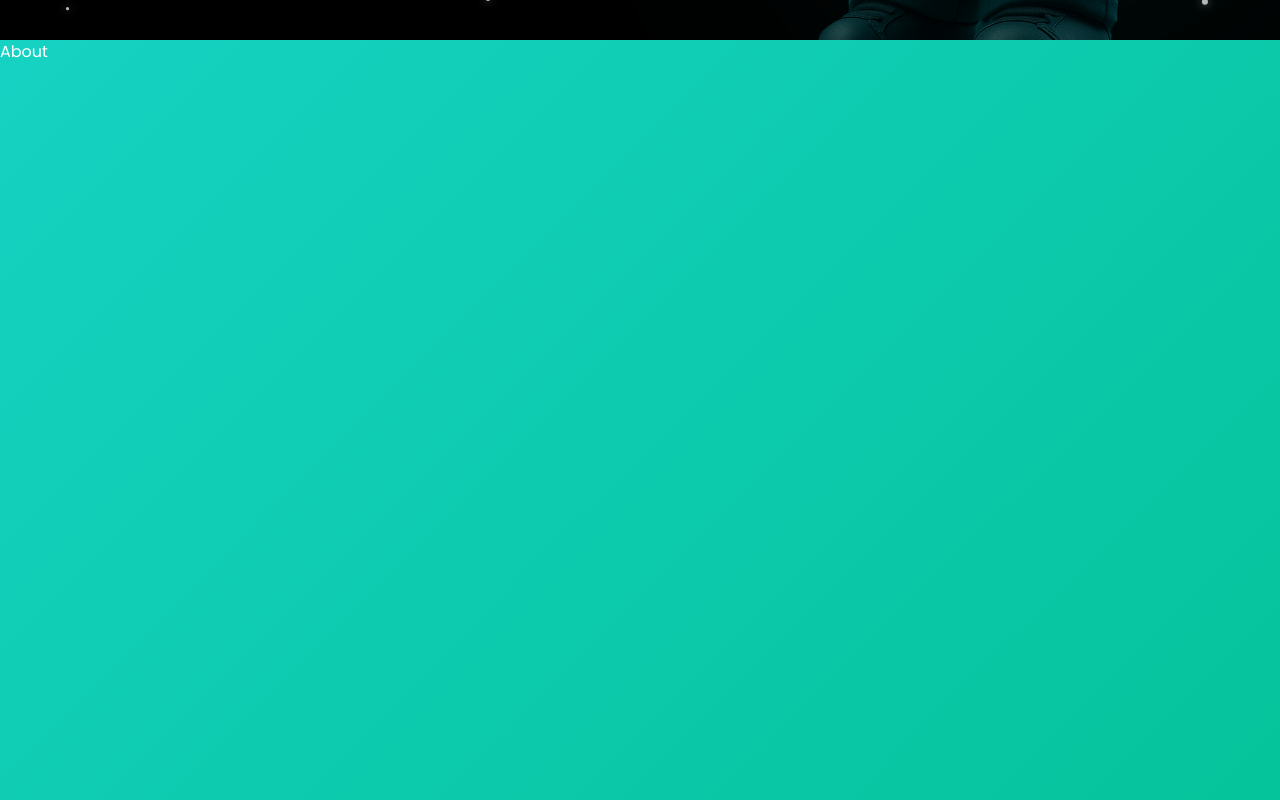
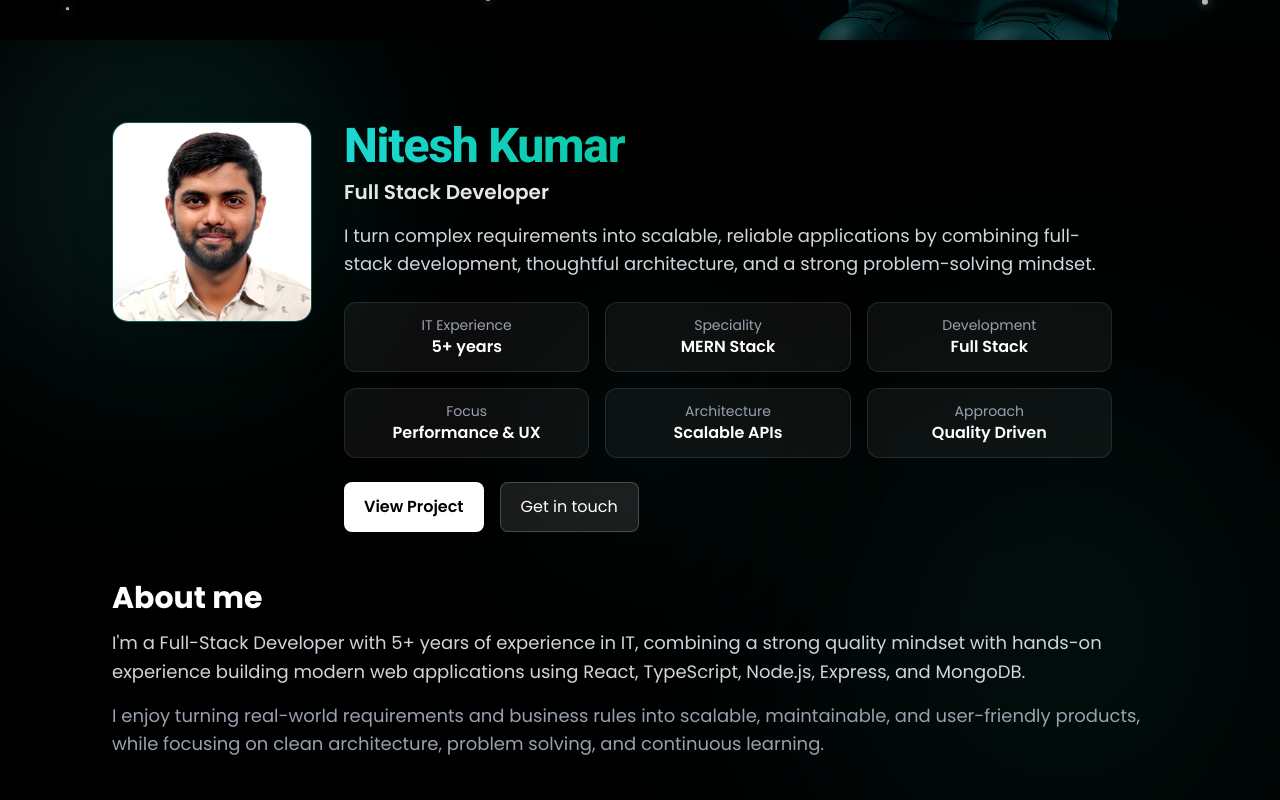
Before and after one commit to Nitu2610/portfolio-2026, a React (Vite) app: page / in a window 1280 px wide. Shown: the part 760-1560 px from the top of the page. Built offline with nearby package versions, Linux system fonts and the light colour scheme.

Commit message:
implement the About section centent.

```diff
--- a/src/components/ParticleBackground.tsx
+++ b/src/components/ParticleBackground.tsx
@@ -112,7 +112,7 @@
   return (
     <canvas
       ref={canvasRef}
-   className="fixed top-0 left-0 w-full h-full pointer-events-none z-0"
+   className="absolute top-0 left-0 w-full h-full pointer-events-none z-0"
     ></canvas>
   );
 };
--- a/src/index.css
+++ b/src/index.css
@@ -3,6 +3,7 @@
 
 body{
   font-family:"poppins", sans-serif;
+  background-color: black;
 }
 
 h1, h2{
--- a/src/sections/About.tsx
+++ b/src/sections/About.tsx
@@ -1,3 +1,128 @@
+import { motion } from "framer-motion";
+
+import Profile from "../assets/Profile.jpg";
+
 export const About = () => {
-  return <div className="w-full h-screen" >About</div>;
+  const stats = [
+    { label: "IT Experience", value: "5+ years" },
+    { label: "Speciality", value: "MERN Stack" },
+    { label: "Development", value: "Full Stack" },
+    { label: "Focus", value: "Performance & UX" },
+    { label: "Architecture", value: "Scalable APIs" },
+    { label: "Approach", value: "Quality Driven" },
+  ];
+
+  const glows = [
+    "-top-10 -left-10 w-[360px] h-[360px] opacity-20 blur-[120px]",
+    "bottom-0 right-10 w-[420px] h-[420px] opacity-15 blur-[140px] delay-300",
+    "top-1/2 left-1/2 -translate-x-1/2 -translate-y-1/2 w-[220px] h-[220px] opacity-10 blur-[100px]",
+  ];
+  return (
+    <section
+      id="about"
+      className="min-h-screen w-full  flex items-center justify-center relative bg-black text-white overflow-hidden"
+    >
+      <div className="absolute inset-0 pointer-events-none">
+        {glows.map((c, i) => (
+          <div
+            key={i}
+            className={`absolute rounded-full bg-gradient-to-r from-[#302b63] via-[#00bf8f] to-[#1cd8d2] animate-pulse ${c}`}
+          ></div>
+        ))}
+      </div>
+      <div className="relative z-10 max-w-6xl w-full mx-auto px-6  md:px-10 lg:px-12 py-20 flex flex-col gap-12 ">
+        <motion.div
+          className="flex flex-col md:flex-row items-center md:items-stretch
+        gap-8"
+          initial={{ opacity: 0, y: 24 }}
+          whileInView={{ opacity: 1, y: 0 }}
+          transition={{ duration: 0.6 }}
+          viewport={{ once: true, amount: 0.4 }}
+        >
+          <motion.div
+            className="relative w-[160px] h-[160px] md:w-[200px] md:h-[200px]
+          rounded-2xl overflow-hidden shadow-2xl bg-gradient-to-br from-[#1cd8d2]/20 to-[#302b63]/20 border border-[#1cd8d2]/25 "
+            whileHover={{ scale: 1.02 }}
+            transition={{ type: "spring", stiffness: 200, damping: 10 }}
+          >
+            <img
+              src={Profile}
+              alt="profile_image"
+              className="absolute inset-0"
+            />
+          </motion.div>
+
+          <div className="flex-1 flex flex-col justify-center text-center md:text-left">
+            <h2 className="text-4xl sm:text-5xl font-extrabold tracking-tight bg-clip-text text-transparent bg-gradient-to-r from-[#1cd8d2] via-[#00bf8f] to-[#1cd8d2]  ">
+              {" "}
+              Nitesh Kumar{" "}
+            </h2>
+
+            <p className="mt-2 text-lg sm:text-xl text-white/90 font-semibold">
+              Full Stack Developer
+            </p>
+            <p className="mt-4 text-gray-300 leading-relax text-base sm:text-lg max-w-2xl md:max-w-3xl">
+              I turn complex requirements into scalable, reliable applications
+              by combining full-stack development, thoughtful architecture, and
+              a strong problem-solving mindset.
+            </p>
+
+            <div className="mt-6 grid grid-cols-1 sm:grid-cols-3 gap-3 sm:gap-4 max-w-3xl  ">
+              {stats.map((item, i) => (
+                <motion.div
+                  key={i}
+                  className="rounded-xl border border-white/10 bg-white/5  px-4 py-3 text-center "
+                  initial={{ opacity: 0, y: 10 }}
+                  whileInView={{ opacity: 1, y: 0 }}
+                  transition={{ delay: 0.05 * 1, duration: 0.4 }}
+                  viewport={{ once: true, amount: 0.3 }}
+                >
+                  <div className="text-sm text-gray-400">{item.label} </div>
+                  <div className="text-base font-semibold"> {item.value} </div>
+                </motion.div>
+              ))}
+            </div>
+
+            <div className="mt-6 flex flex-col sm:flex-row gap-3 sm:gap-4 justify-center md:justify-start">
+              <a
+                href="#projects"
+                className="inline-flex items-center justify-center rounded-lg bg-white text-black font-semibold px-5 py-3 hover:bg-gray-200 tranistion "
+              >
+                View Project
+              </a>
+              <a
+                href="#contact"
+                className="inline-flex items-center justify-center rounded-lg border border-white/20 bg-white/10 text-white px-5 py-3 hover:bg-white/20 transition"
+              >
+                Get in touch
+              </a>
+            </div>
+          </div>
+        </motion.div>
+
+        <motion.div
+          className="text-center md:text-left"
+          initial={{ opacity: 0, x: -30 }}
+          whileInView={{ opacity: 1, x: 0 }}
+          transition={{ duration: 0.6 }}
+          viewport={{ once: true, amount: 0.4 }}
+        >
+          <h3 className="text-2xl sm:text-3xl font-bold text-white mb-3">
+            About me
+          </h3>
+          <p className="text-gray-300 leading-relaxed text-base sm:text-lg">
+            I'm a Full-Stack Developer with 5+ years of experience in IT,
+            combining a strong quality mindset with hands-on experience building
+            modern web applications using React, TypeScript, Node.js, Express,
+            and MongoDB.
+          </p>
+          <p className="mt-4 text-gray-400 text-base sm:text-lg">
+            I enjoy turning real-world requirements and business rules into
+            scalable, maintainable, and user-friendly products, while focusing
+            on clean architecture, problem solving, and continuous learning.
+          </p>
+        </motion.div>
+      </div>
+    </section>
+  );
 };
--- a/src/sections/Hero.tsx
+++ b/src/sections/Hero.tsx
@@ -116,7 +116,7 @@
               animate={{ opacity: 1, y: 0 }}
               transition={{ duration: 1 }}
             >
-              Hello I'm
+              Hello, I'm
               <br />
               <span className="text-white font-bold text-5xl sm:text-6xl md:text-7xl lg:text-8xl lg:whitespace-nowrap ">
                 Nitesh Kumar
@@ -129,9 +129,9 @@
               animate={{ opacity: 1, y: 0 }}
               transition={{ delay: 0.4, duration: 0.8 }}
             >
-              I turn complex ideas into seamless, high-impact web experiencs-
-              building modern, scalable, and lighting-fast applicaions that make
-              a difference.
+              I turn complex requirements into scalable, reliable applications
+              by combining full-stack development, thoughtful architecture, and
+              a strong problem-solving mindset.
             </motion.p>
 
             <motion.div
```
Also changed, not shown: src/assets/Profile.jpg (added), src/assets/boy.jpg (added).
